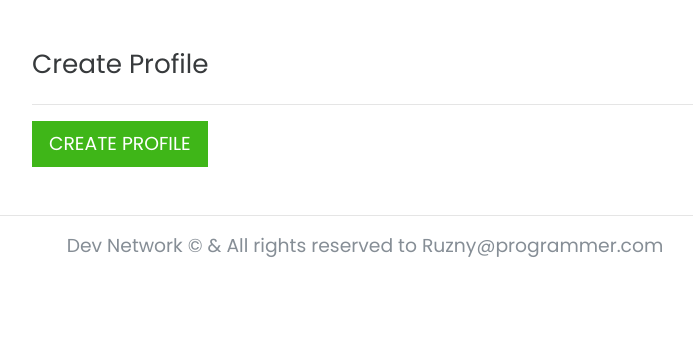
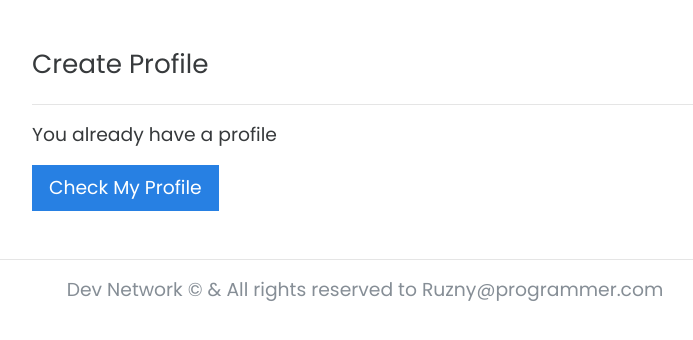
Before and after one commit to rooneyrulz/dev_social_network, a Django app: page /dev/profiles/create/ in a window 1280 px wide. Shown: the part 56-396 px from the top of the page, without its empty margins (275-968 px from the left). Run offline with Django 3.2, Linux system fonts and the light colour scheme; a user stored in the database is signed in; tables that the repository leaves empty hold one stand-in row (values such as "Sample post"); some libraries are stand-ins or nearby versions.

Commit message:
fixed create profile routing issues & starts working on experience section

```diff
--- a/src/profiles/templates/profiles/profile_create.html
+++ b/src/profiles/templates/profiles/profile_create.html
@@ -7,11 +7,16 @@
     <h3 class="page-heading">Create Profile</h3>
   </header>
   <hr>
+  {% if profile %}
+  <p class="lead">You already have a profile</p>
+  <a href="{% url 'profiles:profiles-detail' id=profile.pk %}" class="btn btn-lg btn-primary">Check My Profile</a>
+  {% else %}
   <div class="profile-create-form">
     <form action="" method="POST"> {% csrf_token %}
       {{ form|crispy }}
       <button type="submit" class="btn btn-success btn-lg">CREATE PROFILE</button>
     </form>
   </div>
+  {% endif %}
 </div>
 {% endblock content %}
--- a/src/profiles/views.py
+++ b/src/profiles/views.py
@@ -33,7 +33,7 @@
   def get_object(self, *args, **kwargs):
     obj = self.model.objects.check_auth_profile(self.request.user)
     if not obj is None:
-      return reverse('profiles:profiles-detail', kwargs={'id': obj.pk})
+      return obj
     else:
       return None
 
@@ -62,9 +62,14 @@
     return super(ProfileCreateView, self).form_valid(form)
 
   def get_context_data(self, *args, **kwargs):
+    context = super(ProfileCreateView, self).get_context_data(*args, **kwargs)
+
     if self.get_object() is None:
-      context = super(ProfileCreateView, self).get_context_data(*args, **kwargs)
       context['title'] = 'Create Profile'
+      return context
+    else:
+      context['title'] = 'Create Profile'
+      context['profile'] = self.get_object()
       return context
 
 
```
Also changed, not shown: src/comments/migrations/0001_initial.py (added), src/likes/migrations/0001_initial.py (added), src/posts/migrations/0001_initial.py (added), src/profiles/migrations/0001_initial.py (added), src/unlikes/migrations/0001_initial.py (added), static_env/media/default.jpg (renamed from static_env/media/profiles/28055896_1973436122979947_1939009722683036592_n.jpg).
